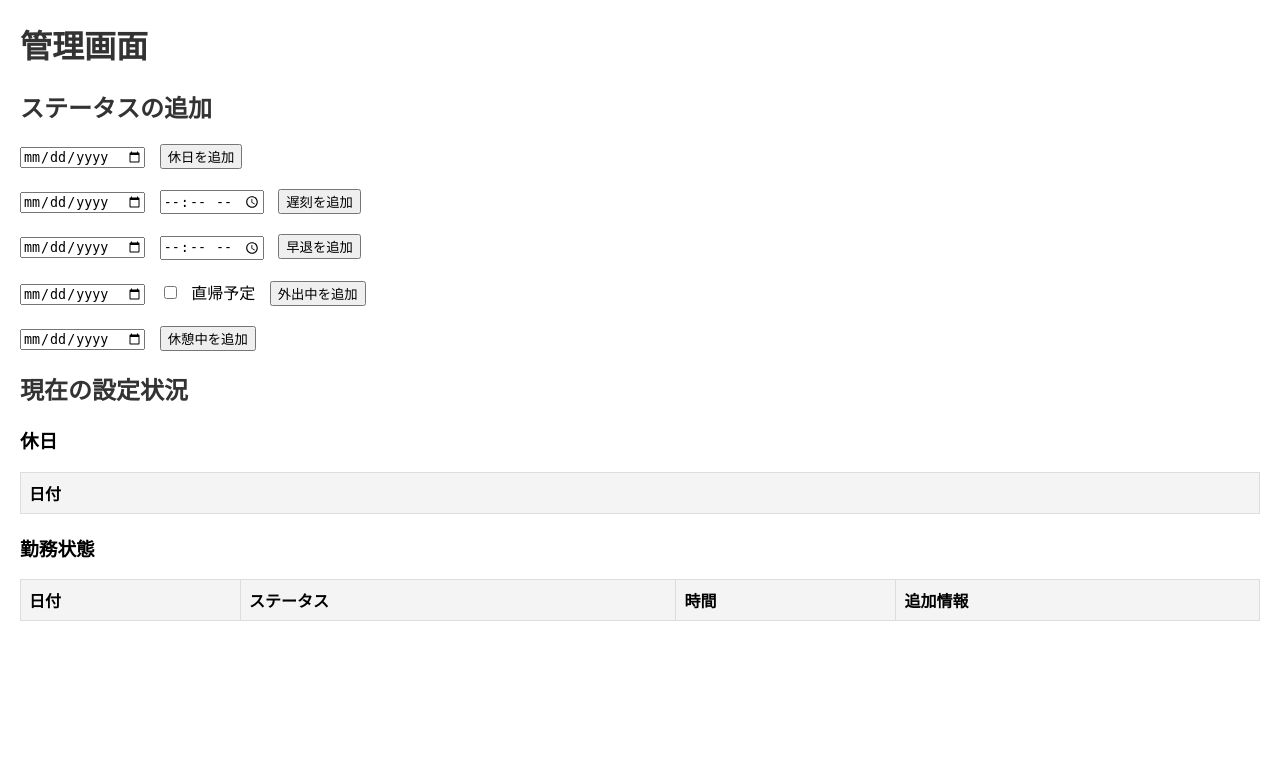
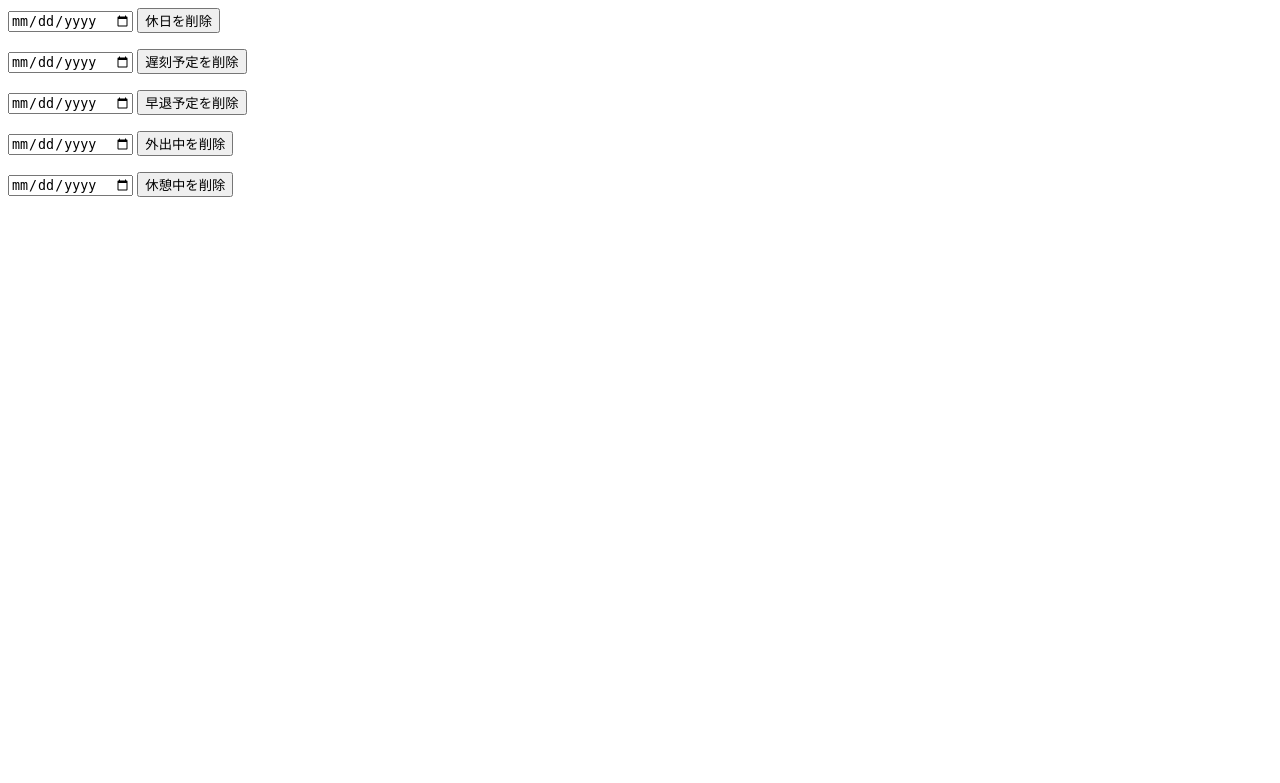
Before and after one commit to honjobunseki/flask-attendance-app, a Python web app: template templates/manage.html in a window 1280 px wide. Shown: the top 783 px of the page. Run offline with Jinja, Linux system fonts and the light colour scheme; the template is opened without the code that fills it, so the values that code supplies are empty.

Commit message:
Update manage.html

```diff
--- a/templates/manage.html
+++ b/templates/manage.html
@@ -1,136 +1,30 @@
-<!DOCTYPE html>
-<html lang="ja">
-<head>
-    <meta charset="UTF-8">
-    <meta name="viewport" content="width=device-width, initial-scale=1.0">
-    <title>管理画面</title>
-    <style>
-        body {
-            font-family: Arial, sans-serif;
-            margin: 20px;
-        }
-        h1, h2 {
-            color: #333;
-        }
-        form {
-            margin-bottom: 20px;
-        }
-        form input, form button, form label {
-            margin-right: 10px;
-        }
-        .table-container {
-            margin-top: 20px;
-        }
-        table {
-            width: 100%;
-            border-collapse: collapse;
-            margin-bottom: 20px;
-        }
-        th, td {
-            border: 1px solid #ddd;
-            text-align: left;
-            padding: 8px;
-        }
-        th {
-            background-color: #f4f4f4;
-        }
-    </style>
-</head>
-<body>
-    <h1>管理画面</h1>
-
-    {% with messages = get_flashed_messages() %}
-        {% if messages %}
-            <ul>
-                {% for message in messages %}
-                    <li>{{ message }}</li>
-                {% endfor %}
-            </ul>
-        {% endif %}
-    {% endwith %}
-
-    <h2>ステータスの追加</h2>
-
-    <!-- 休日の追加フォーム -->
-    <form method="POST">
+<!-- 削除用フォーム -->
+<form method="post">
+    <input type="hidden" name="action" value="delete_holiday">
     <input type="date" name="date" required>
-        <button type="submit" name="action" value="add_holiday">休日を追加</button>
+    <button type="submit">休日を削除</button>
 </form>
 
-    <!-- 遅刻の追加フォーム -->
-    <form method="POST">
+<form method="post">
+    <input type="hidden" name="action" value="delete_late">
     <input type="date" name="date" required>
-        <input type="time" name="time" required>
-        <button type="submit" name="action" value="add_late">遅刻を追加</button>
+    <button type="submit">遅刻予定を削除</button>
 </form>
 
-    <!-- 早退の追加フォーム -->
-    <form method="POST">
+<form method="post">
+    <input type="hidden" name="action" value="delete_early">
     <input type="date" name="date" required>
-        <input type="time" name="time" required>
-        <button type="submit" name="action" value="add_early">早退を追加</button>
+    <button type="submit">早退予定を削除</button>
 </form>
 
-    <!-- 外出中の追加フォーム -->
-    <form method="POST">
+<form method="post">
+    <input type="hidden" name="action" value="delete_outside">
     <input type="date" name="date" required>
-        <label>
-            <input type="checkbox" name="go_home">
-            直帰予定
-        </label>
-        <button type="submit" name="action" value="add_outside">外出中を追加</button>
+    <button type="submit">外出中を削除</button>
 </form>
 
-    <!-- 休憩中の追加フォーム -->
-    <form method="POST">
+<form method="post">
+    <input type="hidden" name="action" value="delete_break">
     <input type="date" name="date" required>
-        <button type="submit" name="action" value="add_break">休憩中を追加</button>
+    <button type="submit">休憩中を削除</button>
 </form>
-
-    <h2>現在の設定状況</h2>
-
-    <!-- 休日のリスト -->
-    <div class="table-container">
-        <h3>休日</h3>
-        <table>
-            <thead>
-                <tr>
-                    <th>日付</th>
-                </tr>
-            </thead>
-            <tbody>
-                {% for holiday in holidays %}
-                    <tr>
-                        <td>{{ holiday }}</td>
-                    </tr>
-                {% endfor %}
-            </tbody>
-        </table>
-    </div>
-
-    <!-- 勤務状態のリスト -->
-    <div class="table-container">
-        <h3>勤務状態</h3>
-        <table>
-            <thead>
-                <tr>
-                    <th>日付</th>
-                    <th>ステータス</th>
-                    <th>時間</th>
-                    <th>追加情報</th>
-                </tr>
-            </thead>
-            <tbody>
-                {% for status in work_status %}
-                    <tr>
-                        <td>{{ status.status_date }}</td>
-                        <td>{{ status.status_type }}</td>
-                        <td>{{ status.time or "なし" }}</td>
-                        <td>{{ status.additional_info or "なし" }}</td>
-                    </tr>
-                {% endfor %}
-            </tbody>
-        </table>
-    </div>
-</body>
-</html>
```
Lines whose indentation alone changed are shown as unchanged.
